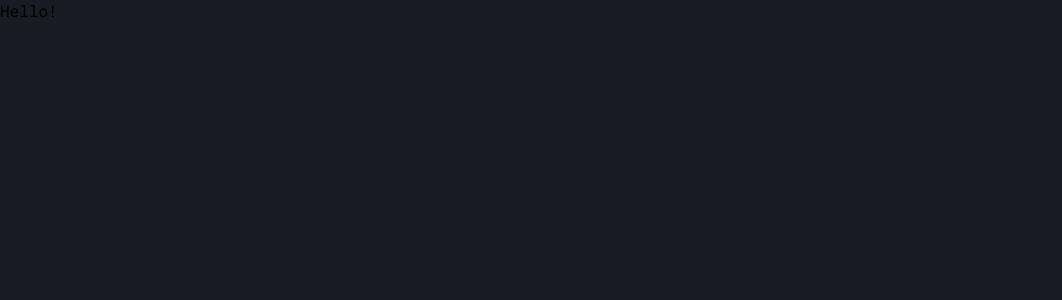
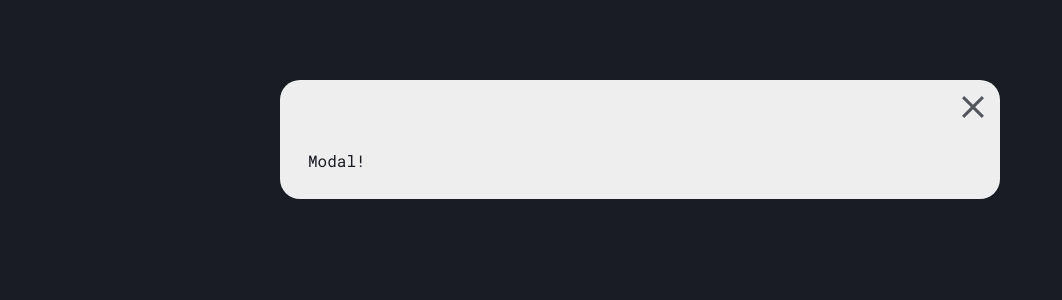
Before and after one commit to patrik-setterberg/typethree, a React (Create React App) app in the folder frontend/: page / in a window 1280 px wide. Shown: the top 300 px of the page, without its empty margins (0-1062 px from the left). Built offline with nearby package versions, Linux system fonts and the light colour scheme.

Commit message:
Add Modal component, move styling to .styles.js files

```diff
--- a/frontend/public/index.html
+++ b/frontend/public/index.html
@@ -23,10 +23,11 @@
       work correctly both with client-side routing and a non-root public URL.
       Learn how to configure a non-root public URL by running `npm run build`.
     -->
-    <title>React App</title>
+    <title>type|three</title>
   </head>
   <body>
     <noscript>You need to enable JavaScript to run this app.</noscript>
+    <div id="overlays" style="overflow:hidden;"></div>
     <div id="root"></div>
     <!--
       This HTML file is a template.
--- a/frontend/src/App.js
+++ b/frontend/src/App.js
@@ -1,20 +1,21 @@
 import { useState } from "react";
 import { ThemeProvider } from "styled-components";
 
-import themes, {defaultTheme} from "./globals/themes";
+import themes, { defaultTheme } from "./globals/themes";
 
 import Main from "./components/UI/Main";
+import Modal from "./components/UI/Modal";
 
 function App() {
-
   const [currentTheme, setCurrentTheme] = useState(themes[defaultTheme]);
   // IF LOGGED IN, USE USER'S PREFERED THEME SETTING.
 
   return (
     <ThemeProvider theme={currentTheme}>
       {/* HEADER */}
+      <Modal>Modal!</Modal>
       <Main>
-        <div>Hello!</div>
+
       </Main>
     </ThemeProvider>
   );
--- /dev/null
+++ b/frontend/src/components/UI/CloseButton.js
@@ -0,0 +1,13 @@
+import * as S from "./CloseButton.styles";
+
+const CloseButton = (props) => {
+  return (
+    <S.CloseButton onClick={props.clickHandler}>
+      <svg viewBox="0 0 190 190" fill="none" xmlns="http://www.w3.org/2000/svg">
+        <path d="M113.385 95L189.752 18.6324L171.368 0.247681L95 76.6152L18.6324 0.247742L0.247681 18.6325L76.6152 95L0.247681 171.368L18.6324 189.752L95 113.385L171.368 189.752L189.752 171.368L113.385 95Z" />
+      </svg>
+    </S.CloseButton>
+  );
+};
+
+export default CloseButton;
--- /dev/null
+++ b/frontend/src/components/UI/CloseButton.styles.js
@@ -0,0 +1,37 @@
+import styled from "styled-components";
+
+import media from "../../globals/media-breakpoints";
+
+export const CloseButton = styled.button`
+  background: transparent;
+	border: none;
+  display: flex;
+	cursor: pointer;
+  align-self: flex-end;
+  padding: 0.25rem;
+  margin: 0.75rem 0.75rem 0 0;
+  opacity: 0.75;
+  transition: all 0.1s ease;
+  transform-origin: center;
+
+  svg {
+		width: 1rem;
+		height: 1rem;
+    fill: ${props => props.theme.backgroundTertiary};
+  }
+
+  &:hover {
+    opacity: 0.9;
+  }
+
+  &:active {
+    transform: scale(0.85);
+  }
+
+  @media ${media.atleastMedium} {
+    svg {
+      width: 1.375rem;
+		  height: 1.375rem;
+    }
+  }
+`
--- a/frontend/src/components/UI/Main.js
+++ b/frontend/src/components/UI/Main.js
@@ -1,15 +1,8 @@
-import styled from "styled-components"
-
-const StyledMain = styled.main`
-	height: 100%;
-	width: 100%;
-	position: fixed;
-	background-color: ${props => props.theme.backgroundPrimary};
-`
+import * as S from "./Main.styles";
 
 const Main = (props) => {
   return (
-    <StyledMain>{props.children}</StyledMain>
+    <S.Main>{props.children}</S.Main>
   );
 }
 
--- /dev/null
+++ b/frontend/src/components/UI/Main.styles.js
@@ -0,0 +1,9 @@
+import styled from "styled-components"
+
+export const Main = styled.main`
+	height: 100%;
+	width: 100%;
+	position: fixed;
+  z-index: 90;
+	background-color: ${props => props.theme.backgroundPrimary};
+`
--- /dev/null
+++ b/frontend/src/components/UI/Modal.js
@@ -0,0 +1,39 @@
+import * as ReactDOM from "react-dom";
+import * as S from "./Modal.styles";
+
+import CloseButton from "./CloseButton";
+
+const Backdrop = (props) => {
+  return <S.Backdrop onClick={props.onClose}></S.Backdrop>;
+};
+
+/**
+ * Modal component.
+ * Requires an "onClose" function prop which hides the modal (sets some "modalVisible"
+ * or similar state to false).
+ */
+const Modal = (props) => {
+  const overlaysElement = document.getElementById("overlays");
+
+  return (
+    <>
+      {ReactDOM.createPortal(
+        <Backdrop /*onClose={props.onClose}*/ />,
+        overlaysElement
+      )}
+      {ReactDOM.createPortal(
+        <S.Modal>
+          <CloseButton
+            clickHandler={() =>
+              console.log("should be props.onClose or something")
+            }
+          />
+          <S.ModalInner>{props.children}</S.ModalInner>
+        </S.Modal>,
+        overlaysElement
+      )}
+    </>
+  );
+};
+
+export default Modal;
--- /dev/null
+++ b/frontend/src/components/UI/Modal.styles.js
@@ -0,0 +1,47 @@
+import styled from "styled-components";
+import media from "../../globals/media-breakpoints";
+
+export const Backdrop = styled.div`
+  position: fixed;
+  top: 0;
+  left: 0;
+  width: 100%;
+  height: 100vh;
+  z-index: 100;
+`
+
+export const Modal = styled.div`
+  display: flex;
+  flex-direction: column;
+  background-color: ${props => props.theme.primary};
+  position: fixed;
+  width: calc(100% - (var(--default-spacing) * 2));
+  margin: 3rem var(--default-spacing) var(--default-spacing);
+  z-index: 110;
+  border-radius: 1.25rem;
+  transition: width 0.15s ease, left 0.15s ease, margin-top 0.15s ease;
+
+  @media ${media.atleastMedium} {
+    margin-left: 0;
+    margin-right: 0;
+    width: var(--modal-width);
+    left: calc(50% - (var(--modal-width) / 2));
+  }
+
+  @media ${media.medium} {
+    --modal-width: 45rem;
+
+    margin-top: 5rem;
+  }
+
+  @media ${media.large} {
+    --modal-width: 60rem;
+
+    margin-top: 6.25rem;
+  }
+`
+
+export const ModalInner = styled.div`
+  color: ${props => props.theme.backgroundPrimary};
+  margin: var(--default-spacing);
+`
--- a/frontend/src/globals/global-styles.js
+++ b/frontend/src/globals/global-styles.js
@@ -1,8 +1,11 @@
 import { createGlobalStyle } from "styled-components";
+import media from "./media-breakpoints";
 
 const GlobalStyle = createGlobalStyle`
   :root {
     --font-main: 'Roboto mono', 'monospace';
+
+    --default-spacing: 1.5rem;
   }
 
   * {
@@ -19,6 +22,18 @@ const GlobalStyle = createGlobalStyle`
   body {
     font-family: var(--font-main);
   }
+
+  @media ${media.medium} {
+    :root {
+      --default-spacing: 1.75rem;
+    }
+  }
+
+  @media ${media.large} {
+    :root {
+      --default-spacing: 2rem;
+    }
+  }
 `
 
 export default GlobalStyle;
```
Also changed, not shown: frontend/public/manifest.json, frontend/src/assets/icons/close.svg (added), 1 other file (tests, documents, lock files or other folders).
